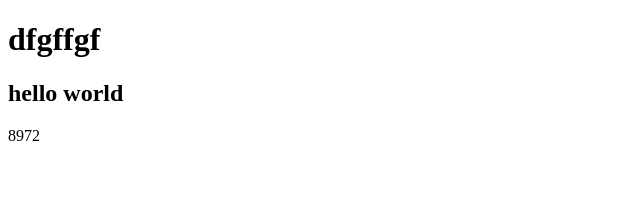
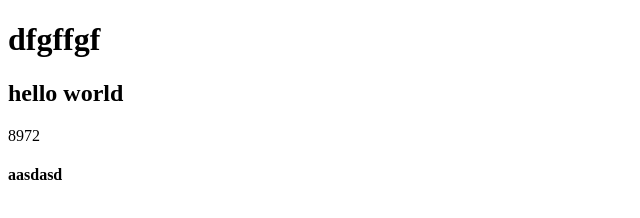
Before and after one commit to likermusic/git-spec9-test, a plain HTML site: page index.html in a window 1280 px wide. Shown: the full height of the page, 0-640 px from the left. Drawn offline with Linux system fonts and the light colour scheme.

Commit message:
Обновили индекс

```diff
--- a/index.html
+++ b/index.html
@@ -10,5 +10,6 @@
     <h1>dfgffgf</h1>
     <h2>hello world</h2>
     <span>8972</span>
+    <h4>aasdasd</h4>
 </body>
 </html>
```
